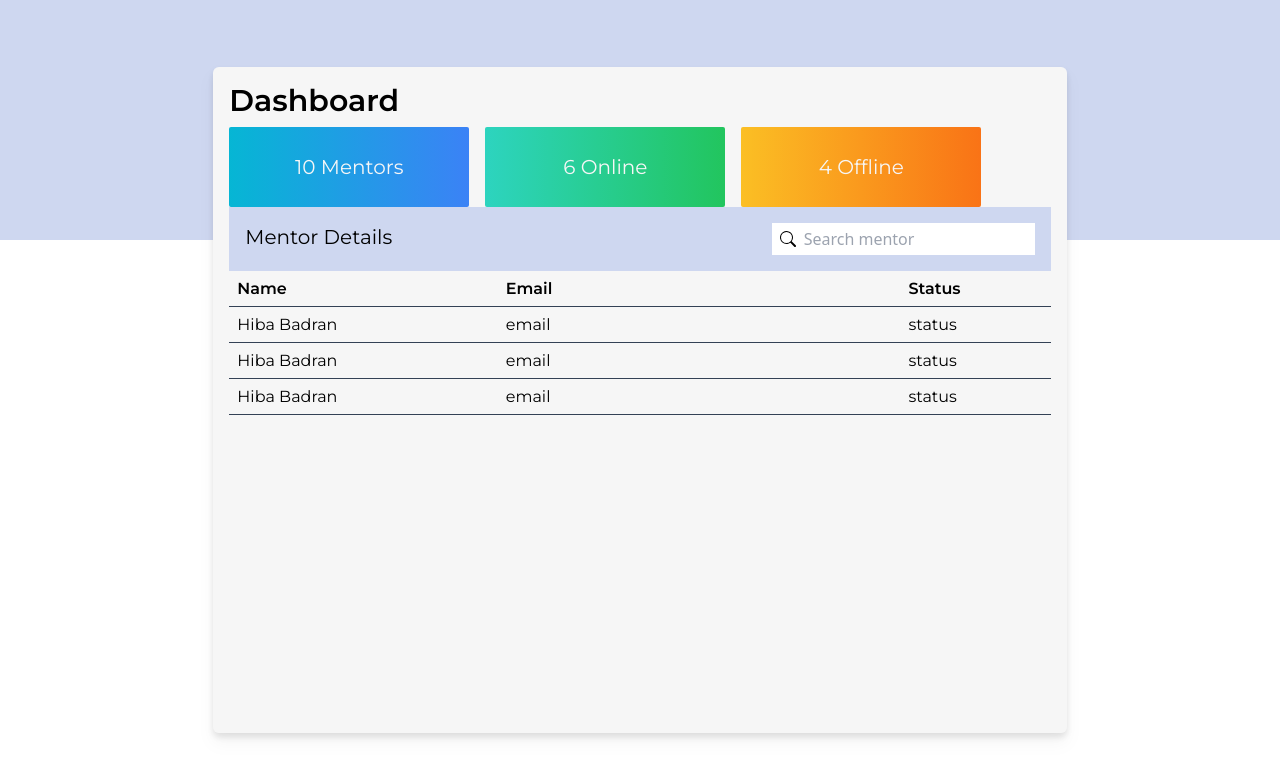
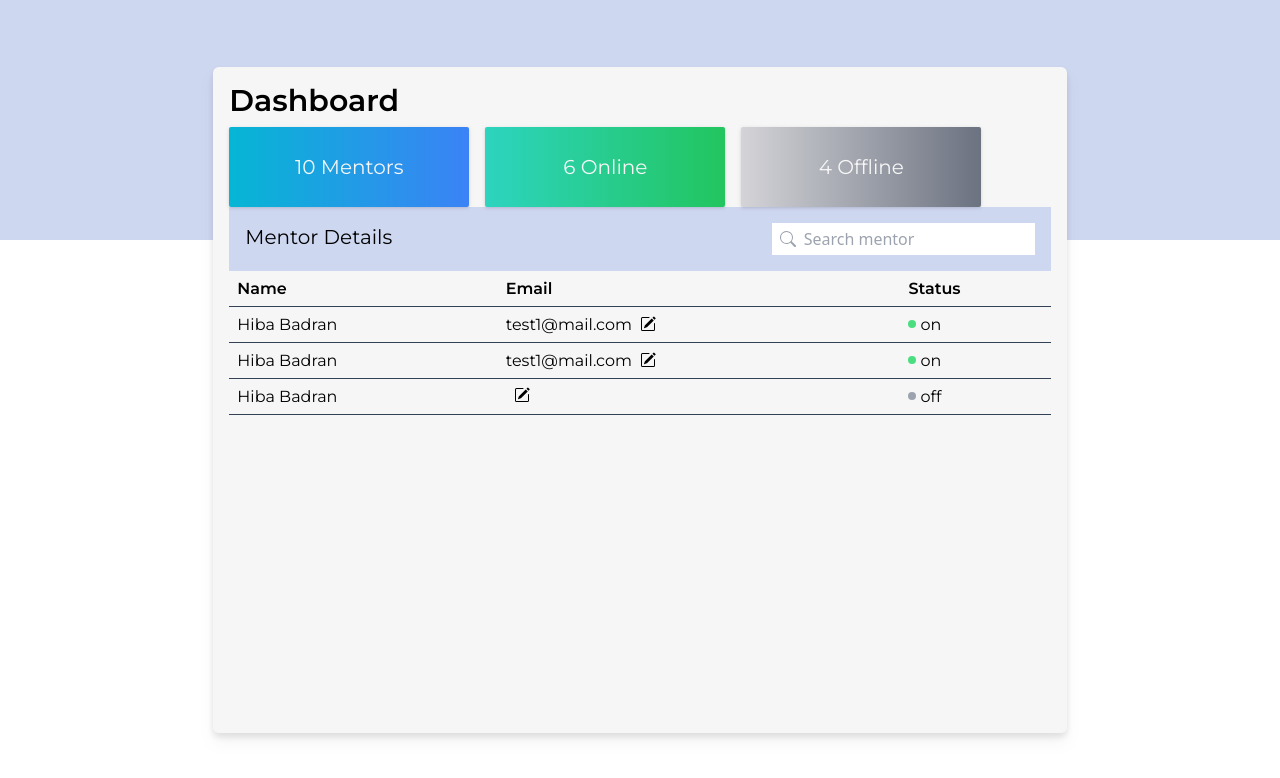
Before and after one commit to JasonXB/EF_Clone, a Next.js app: page /admin/admin-panel in a window 1280 px wide. Shown: the top 778 px of the page. Built offline with nearby package versions, Linux system fonts and the light colour scheme; what tw-elements would draw is missing.

Commit message:
added email editor function

```diff
--- a/pages/admin/admin-panel.tsx
+++ b/pages/admin/admin-panel.tsx
@@ -16,18 +16,20 @@ const adminPanel: NextPage = ({}) => {
         <div className="bg-light w-2/3 h-5/6 m-auto z-50 rounded-md p-4 drop-shadow-lg">
           <h1 className="text-3xl font-semibold">Dashboard</h1>
           <div className="flex gap-4 mt-2">
-            <div className="bg-gradient-to-r from-cyan-500 to-blue-500 w-60 h-20 rounded-sm flex items-center justify-center cursor-pointer">
+            {/* all mentors */}
+            <div className="bg-gradient-to-r from-cyan-500 to-blue-500 w-60 h-20 rounded-sm flex items-center justify-center cursor-pointer drop-shadow">
               <h2 className="text-xl text-light">10 Mentors</h2>
             </div>
-            <div className="bg-gradient-to-r from-teal-400 to-green-500 w-60 h-20 rounded-sm flex items-center justify-center cursor-pointer">
+            {/* filter for online mentors */}
+            <div className="bg-gradient-to-r from-teal-400 to-green-500 w-60 h-20 rounded-sm flex items-center justify-center cursor-pointer drop-shadow">
               <h2 className="text-xl text-light">6 Online</h2>
             </div>
-            <div className="bg-gradient-to-r from-amber-400 to-orange-500 w-60 h-20 rounded-sm flex items-center justify-center cursor-pointer">
+            {/* filter for offline mentors */}
+            <div className="bg-gradient-to-r from-zinc-300 to-gray-500 w-60 h-20 rounded-sm flex items-center justify-center cursor-pointer drop-shadow">
               <h2 className="text-xl text-light">4 Offline</h2>
             </div>
           </div>
-          <div>
-            <div>
+          <div className="bg-light">
             <div className="flex justify-between bg-smoke-4 p-4">
               <h4 className="text-xl">Mentor Details</h4>
               <div className="flex">
@@ -36,7 +38,7 @@ const adminPanel: NextPage = ({}) => {
                   width="16"
                   height="16"
                   fill="currentColor"
-                    className="bi bi-search bg-white h-full p-2 w-8"
+                  className="bi bi-search bg-white h-full p-2 w-8 text-gray-400"
                   viewBox="0 0 16 16"
                 >
                   <path d="M11.742 10.344a6.5 6.5 0 1 0-1.397 1.398h-.001c.03.04.062.078.098.115l3.85 3.85a1 1 0 0 0 1.415-1.414l-3.85-3.85a1.007 1.007 0 0 0-.115-.1zM12 6.5a5.5 5.5 0 1 1-11 0 5.5 5.5 0 0 1 11 0z" />
@@ -53,15 +55,10 @@ const adminPanel: NextPage = ({}) => {
               <li className="col-span-3">Email</li>
               <li className="col-span-1">Status</li>
             </ul>
-
+            {/* need to replace real mentors data */}
             {dummyMentors.map((mentor, index) => (
-                <MentorList
-                  name={mentor.name}
-                  key={mentor.name}
-                  index={index}
-                />
+              <MentorList name={mentor.name} email={mentor.email} status={mentor.status} key={mentor.name} index={index} />
             ))}
-            </div>
           </div>
         </div>
       </div>
--- a/pages/admin/dummyMentor.ts
+++ b/pages/admin/dummyMentor.ts
@@ -11,6 +11,7 @@ export const dummyMentors = [
     {
       name: 'Hiba Badran',
       title: 'Founder of Empowered Futures',
+      email: 'test1@mail.com',
       avatar: hiba,
       socialMediaIcons: [
         {svg: linkedInIcon, url: 'http://linkedin.com' },
@@ -28,10 +29,12 @@ export const dummyMentors = [
       ],
       about: 'Lorem ipsum, dolor sit amet consectetur adipisicing elit. Aperiam aut voluptatibus, corrupti in placeat libero necessitatibus numquam architecto corporis? Quo nulla nisi aperiam maiores explicabo inventore ex quaerat voluptates dolor?',
       availability: 'Lorem ipsum, dolor sit amet consectetur adipisicing elit. Aperiam aut voluptatibus, corrupti in placeat libero necessitatibus numquam architecto corporis? Quo nulla nisi aperiam maiores explicabo inventore ex quaerat voluptates dolor?',
+      status: true,
     },
     {
       name: 'Hiba Badran',
       title: 'Founder of Empowered Futures',
+      email: 'test1@mail.com',
       avatar: hiba,
       socialMediaIcons: [
         {svg: linkedInIcon, url: 'http://linkedin.com' },
@@ -49,10 +52,12 @@ export const dummyMentors = [
       ],
       about: 'Lorem ipsum, dolor sit amet consectetur adipisicing elit. Aperiam aut voluptatibus, corrupti in placeat libero necessitatibus numquam architecto corporis? Quo nulla nisi aperiam maiores explicabo inventore ex quaerat voluptates dolor?',
       availability: 'Lorem ipsum, dolor sit amet consectetur adipisicing elit. Aperiam aut voluptatibus, corrupti in placeat libero necessitatibus numquam architecto corporis? Quo nulla nisi aperiam maiores explicabo inventore ex quaerat voluptates dolor?',
+      status: true,
     },
     {
       name: 'Hiba Badran',
       title: 'Founder of Empowered Futures',
+      email: '',
       avatar: hiba,
       socialMediaIcons: [
         {svg: linkedInIcon, url: 'http://linkedin.com' },
@@ -70,5 +75,6 @@ export const dummyMentors = [
       ],
       about: 'Lorem ipsum, dolor sit amet consectetur adipisicing elit. Aperiam aut voluptatibus, corrupti in placeat libero necessitatibus numquam architecto corporis? Quo nulla nisi aperiam maiores explicabo inventore ex quaerat voluptates dolor?',
       availability: 'Lorem ipsum, dolor sit amet consectetur adipisicing elit. Aperiam aut voluptatibus, corrupti in placeat libero necessitatibus numquam architecto corporis? Quo nulla nisi aperiam maiores explicabo inventore ex quaerat voluptates dolor?',
+      status: false,
     }
   ]
--- a/pages/admin/mentor-list.tsx
+++ b/pages/admin/mentor-list.tsx
@@ -1,15 +1,101 @@
+import { useState } from 'react';
 
 type MentorInfo = {
   name: string;
+  email: string;
+  status: boolean;
   index: number;
 };
 
-const MentorList = ({ name, index }: MentorInfo) => {
+const MentorList = ({ name, email, status, index }: MentorInfo) => {
+  // manage email changing with useState
+  const [isEmail, setIsEmail] = useState<string>(email);
+  const [editorIsOn, setEditorIsOn] = useState<boolean>(false);
+
+  const updateAnEmail = (e: any) => {
+    setIsEmail(e.target.value);
+  };
+
   return (
-    <ul className="grid grid-cols-6 border-b-slate-700 border-b p-2 hover:bg-smoke-4" key={index}>
+    <ul
+      className="grid grid-cols-6 border-b-slate-700 border-b p-2 hover:bg-smoke-4"
+      key={index}
+    >
       <li className="col-span-2">{name}</li>
-      <li className="col-span-3">email</li>
-      <li className="col-span-1">status</li>
+      <li className="col-span-3">
+        <div className="flex gap-2 items-center">
+          {editorIsOn ? (
+            <>
+              {/* changing initial state when you input new email address */}
+              <input type="text" placeholder={isEmail} onChange={updateAnEmail}/>
+              {/* close editor */}
+              <svg
+                xmlns="http://www.w3.org/2000/svg"
+                width="16"
+                height="16"
+                fill="currentColor"
+                className="bi bi-download cursor-pointer"
+                viewBox="0 0 16 16"
+                onClick={() => setEditorIsOn(false)}
+              >
+                <path d="M.5 9.9a.5.5 0 0 1 .5.5v2.5a1 1 0 0 0 1 1h12a1 1 0 0 0 1-1v-2.5a.5.5 0 0 1 1 0v2.5a2 2 0 0 1-2 2H2a2 2 0 0 1-2-2v-2.5a.5.5 0 0 1 .5-.5z" />
+                <path d="M7.646 11.854a.5.5 0 0 0 .708 0l3-3a.5.5 0 0 0-.708-.708L8.5 10.293V1.5a.5.5 0 0 0-1 0v8.793L5.354 8.146a.5.5 0 1 0-.708.708l3 3z" />
+              </svg>
+            </>
+          ) : (
+            <>
+              <p>{isEmail}</p>
+              {/* open editor */}
+              <svg
+                xmlns="http://www.w3.org/2000/svg"
+                width="16"
+                height="16"
+                fill="currentColor"
+                className="bi bi-pencil-square cursor-pointer"
+                viewBox="0 0 16 16"
+                onClick={() => setEditorIsOn(true)}
+              >
+                <path d="M15.502 1.94a.5.5 0 0 1 0 .706L14.459 3.69l-2-2L13.502.646a.5.5 0 0 1 .707 0l1.293 1.293zm-1.75 2.456-2-2L4.939 9.21a.5.5 0 0 0-.121.196l-.805 2.414a.25.25 0 0 0 .316.316l2.414-.805a.5.5 0 0 0 .196-.12l6.813-6.814z" />
+                <path
+                  fillRule="evenodd"
+                  d="M1 13.5A1.5 1.5 0 0 0 2.5 15h11a1.5 1.5 0 0 0 1.5-1.5v-6a.5.5 0 0 0-1 0v6a.5.5 0 0 1-.5.5h-11a.5.5 0 0 1-.5-.5v-11a.5.5 0 0 1 .5-.5H9a.5.5 0 0 0 0-1H2.5A1.5 1.5 0 0 0 1 2.5v11z"
+                />
+              </svg>
+            </>
+          )}
+        </div>
+      </li>
+      <li className="col-span-1">
+        {status ? (
+          <div className="flex items-center gap-1">
+            <svg
+              xmlns="http://www.w3.org/2000/svg"
+              width="16"
+              height="16"
+              fill="currentColor"
+              className="bi bi-circle-fill w-2 text-green-400"
+              viewBox="0 0 16 16"
+            >
+              <circle cx="8" cy="8" r="8" />
+            </svg>
+            <p>on</p>
+          </div>
+        ) : (
+          <div className="flex items-center gap-1">
+            <svg
+              xmlns="http://www.w3.org/2000/svg"
+              width="16"
+              height="16"
+              fill="currentColor"
+              className="bi bi-circle-fill w-2 text-gray-400"
+              viewBox="0 0 16 16"
+            >
+              <circle cx="8" cy="8" r="8" />
+            </svg>
+            <p>off</p>
+          </div>
+        )}
+      </li>
     </ul>
   );
 };
```
Lines whose indentation alone changed are shown as unchanged.
